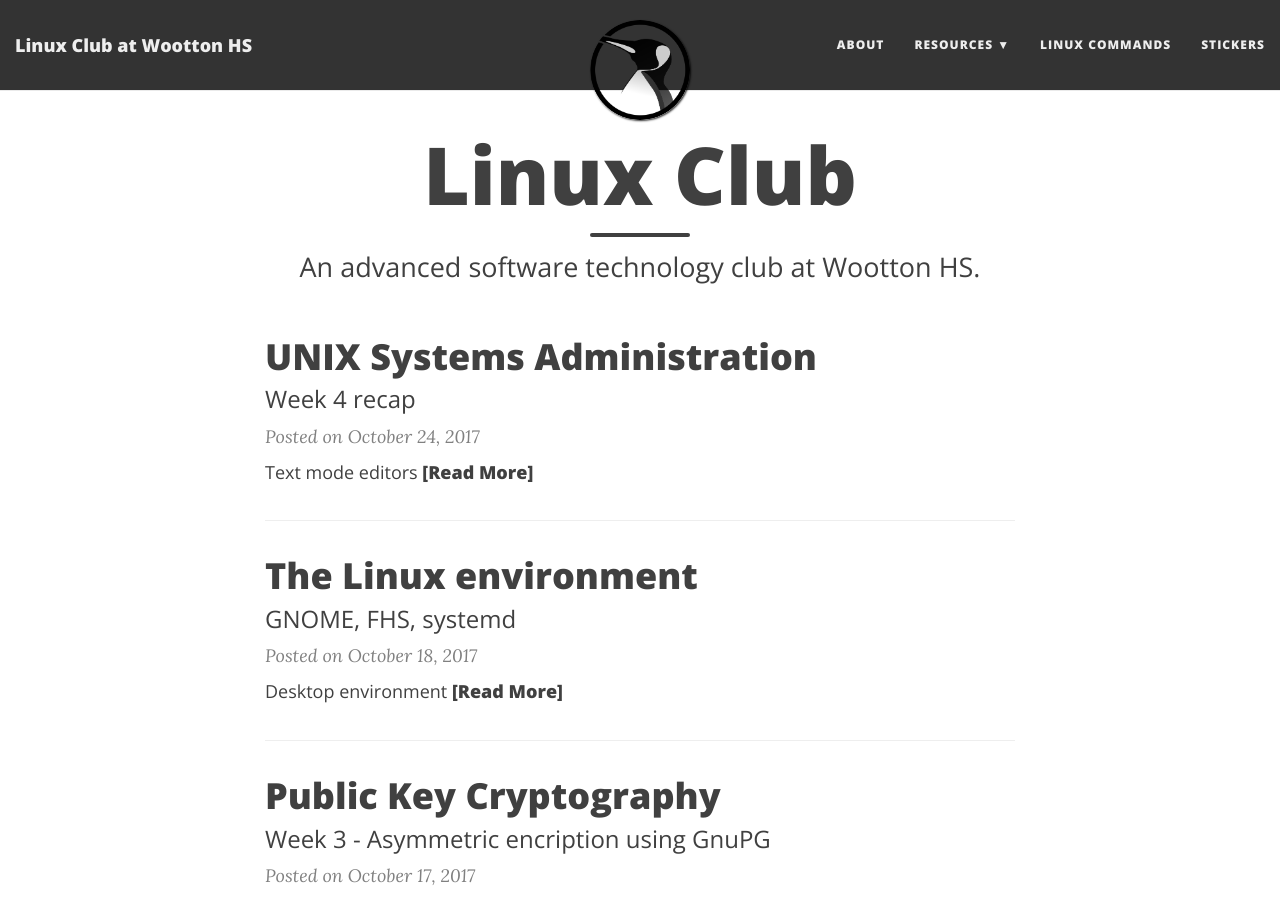
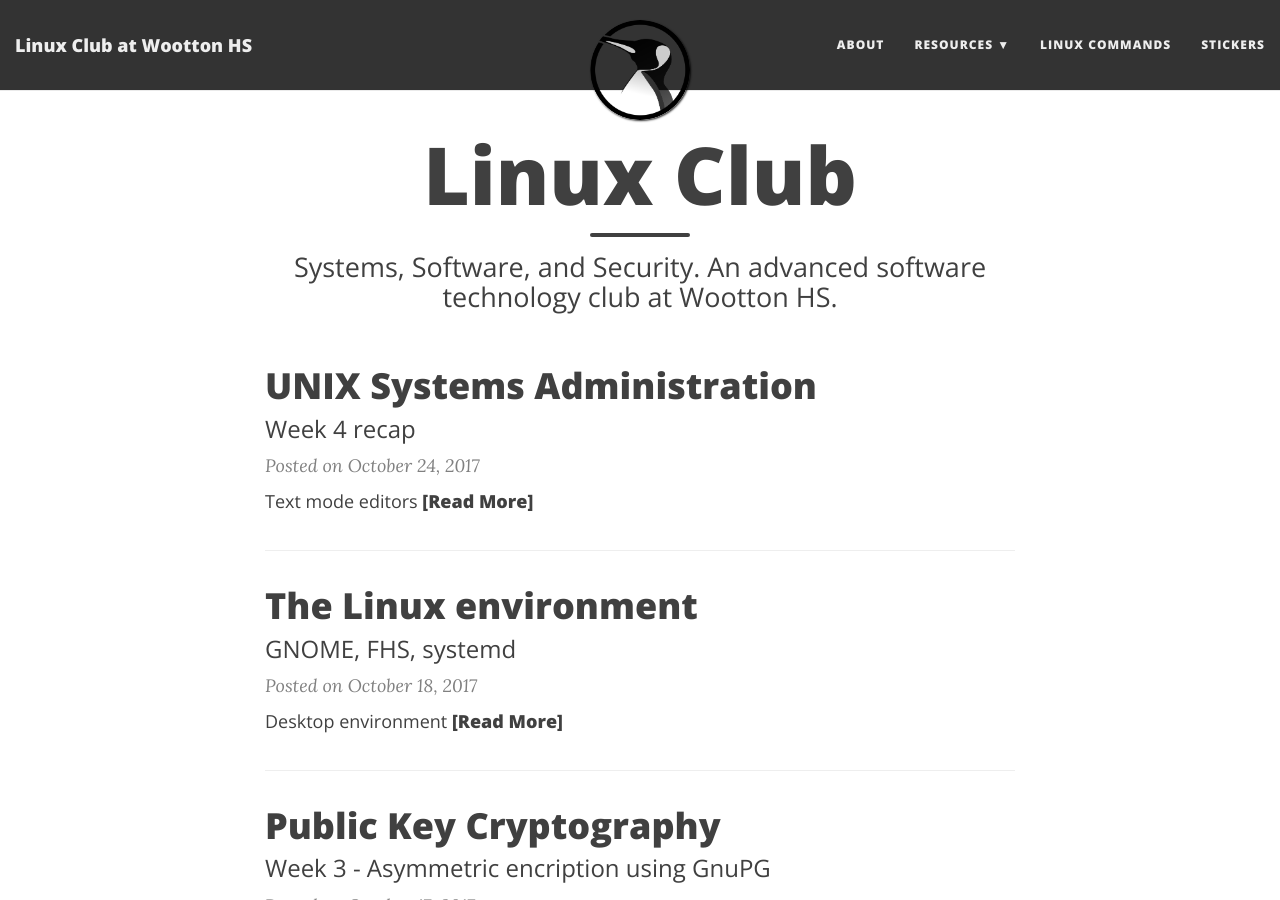
Before and after one commit to wsec/club, a Jekyll site: the page built from docs/index.html, in a window 1280 px wide and 900 px high. Built offline with Jekyll 4.4.1, drawn with Linux system fonts in a browser that asks for light colours; nearby versions of some CDN libraries; the list of posts is cut into pages by our own code.

Commit message:
Update subtitle

```diff
--- a/docs/index.html
+++ b/docs/index.html
@@ -1,7 +1,7 @@
 ---
 layout: page
 title: Linux Club
-subtitle: An advanced software technology club at Wootton HS.
+subtitle: Systems, Software, and Security. An advanced software technology club at Wootton HS.
 use-site-title: true
 ---
 
```
